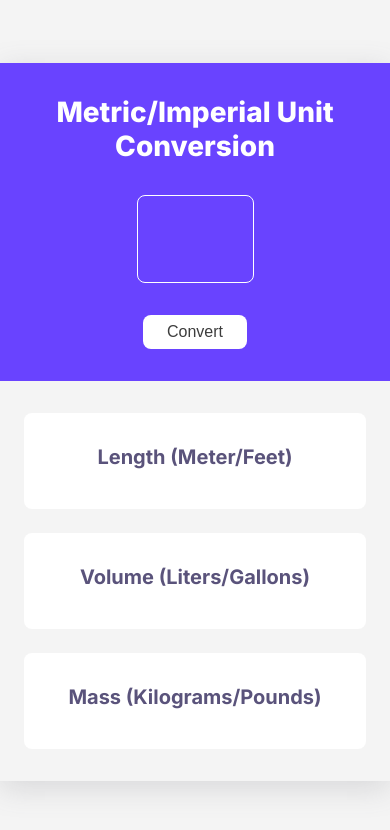
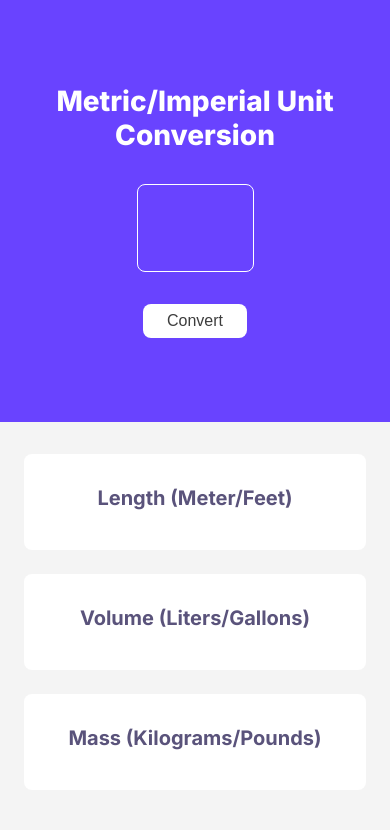
Before and after one commit to ONESSR/unitConversion, a plain HTML site: page index.html in a window 390 px wide. Drawn offline with Linux system fonts and the light colour scheme.

Commit message:
playing with mobile styling.

```diff
--- a/css/mediaqueries.css
+++ b/css/mediaqueries.css
@@ -2,13 +2,14 @@
   body {
     background-color: var(--backgroundGrey);
   }
-  .mobile {
-    display: block;
-  }
   .mainContainer {
     border-radius: 0px;
+    height: 100vh;
   }
-  .mainContainer {
-    height: 100%;
+  .topSection {
+    height: 50%;
+  }
+  .bottomSection {
+    height: 50%;
   }
 }
```
